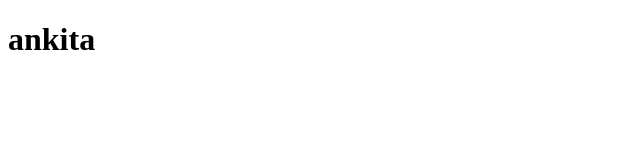
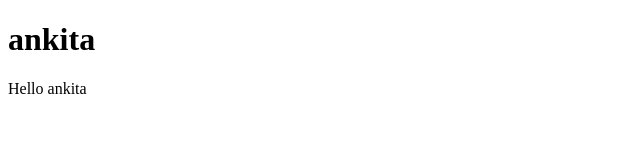
Before and after one commit to sainiankita1106/git_practice, a plain HTML site: page index.html in a window 1280 px wide. Shown: the whole page, without its empty margins (0-640 px from the left). Drawn offline with Linux system fonts and the light colour scheme.

Commit message:
second commit

```diff
--- a/index.html
+++ b/index.html
@@ -7,5 +7,6 @@
 </head>
 <body>
     <h1>ankita</h1>
+    <p>Hello ankita</p>
 </body>
 </html>
```
